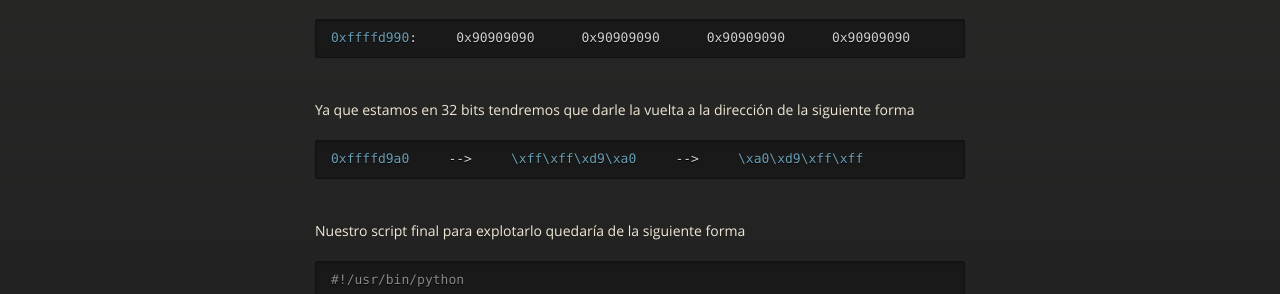
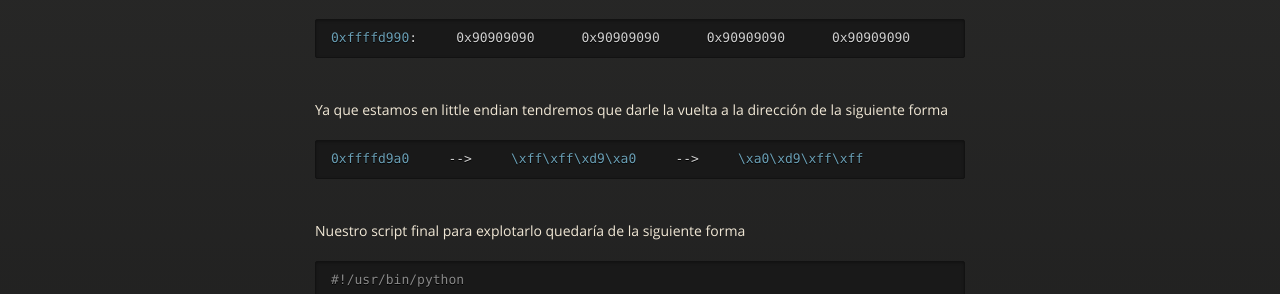
Before and after one commit to henryp911/gg-new.github.io, a Jekyll site: the page otros/bof_linux_x86/index.html, which Jekyll copies as it is, in a window 1280 px wide and 900 px high, scrolled down 6354 px. Shown: the part 160-454 px from the top of the window. Built offline with Jekyll 4.4.1, drawn with Linux system fonts in a browser that asks for light colours.

Commit message:
Update index.html

```diff
--- a/otros/bof_linux_x86/index.html
+++ b/otros/bof_linux_x86/index.html
@@ -324,7 +324,7 @@ Stopped reason: </span><span class="kd">SIGSEGV</span><span class="p">
 <code><span class="na">0xffffd990</span><span class="p">:	0x90909090	0x90909090	0x90909090	0x90909090</span>
 </code></pre></div></div><br>
 
-<div><p>Ya que estamos en 32 bits tendremos que darle la vuelta a la dirección de la siguiente forma</p></div>
+<div><p>Ya que estamos en little endian tendremos que darle la vuelta a la dirección de la siguiente forma</p></div>
 <div class="language-python highlighter-rouge"><div class="highlight"><pre class="highlight">
 <code><span class="na">0xffffd9a0</span><span class="p">     -->     </span><span class="na">\xff\xff\xd9\xa0</span><span class="p">     -->     </span><span class="na">\xa0\xd9\xff\xff</span>
 </code></pre></div></div><br>
```
